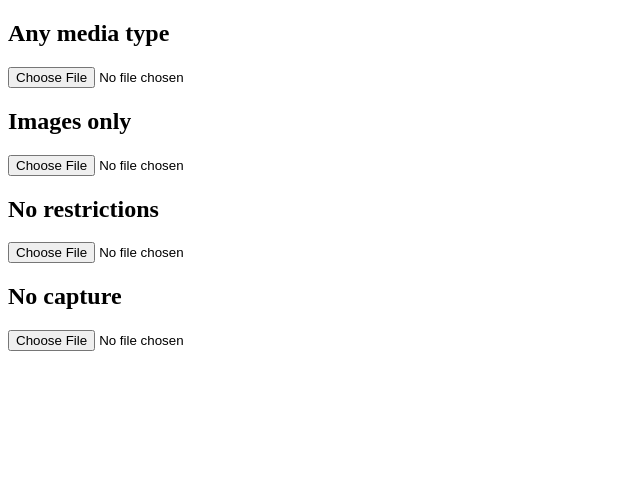
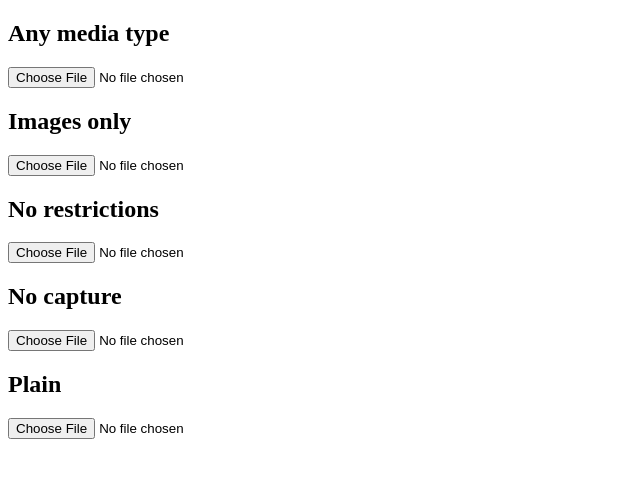
Before and after one commit to flytzen/CameraUpload, a plain HTML site: page index.html in a window 1280 px wide. Shown: the whole page, without its empty margins (0-640 px from the left). Drawn offline with Linux system fonts and the light colour scheme.

Commit message:
Added a plain one for comparison

```diff
--- a/index.html
+++ b/index.html
@@ -17,6 +17,8 @@
         <input type="file" capture="camera">
         <h2>No capture</h2>
         <input type="file" accept="image/*">
+        <h2>Plain</h2>
+        <input type="file">
       </form>
 
       </body>
```
